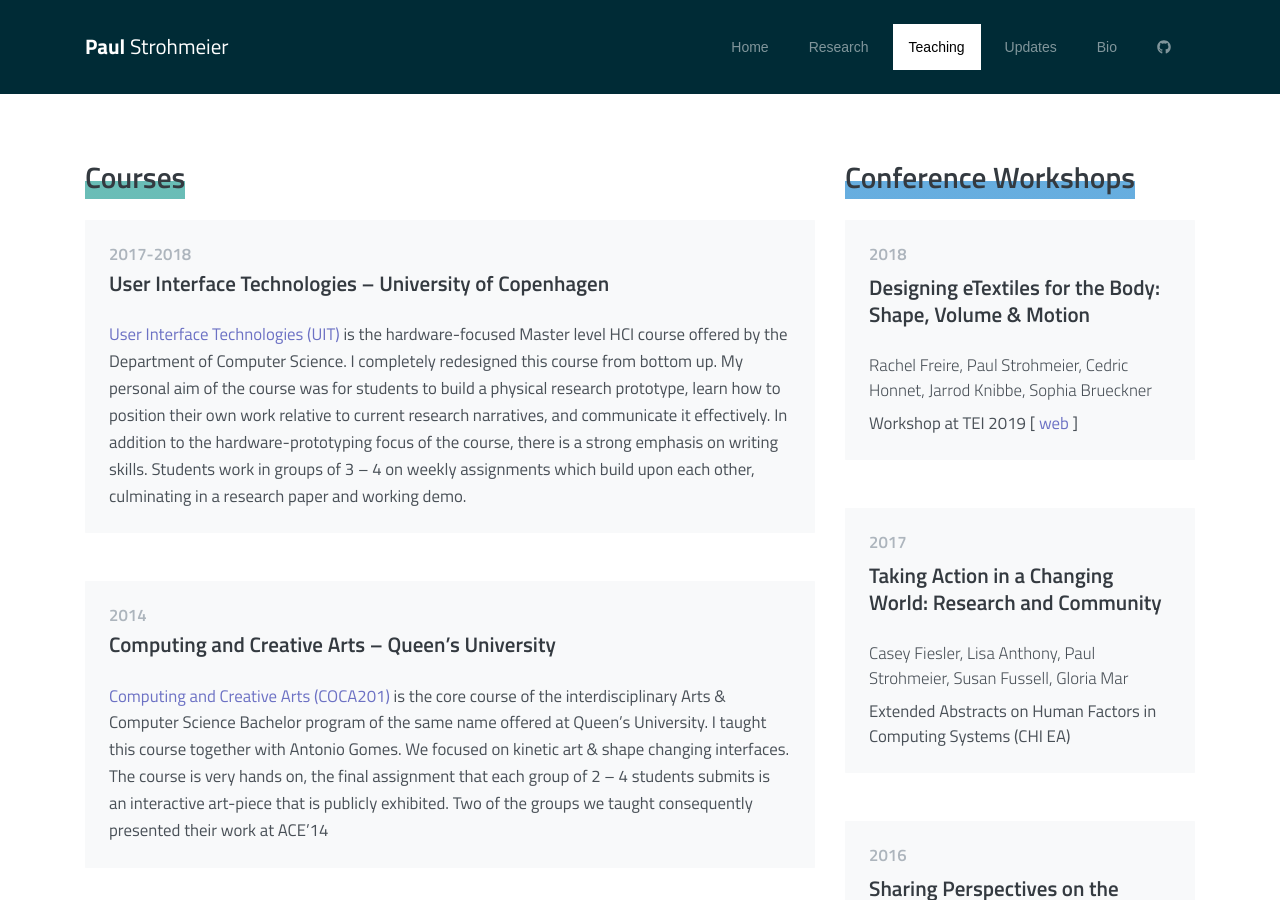
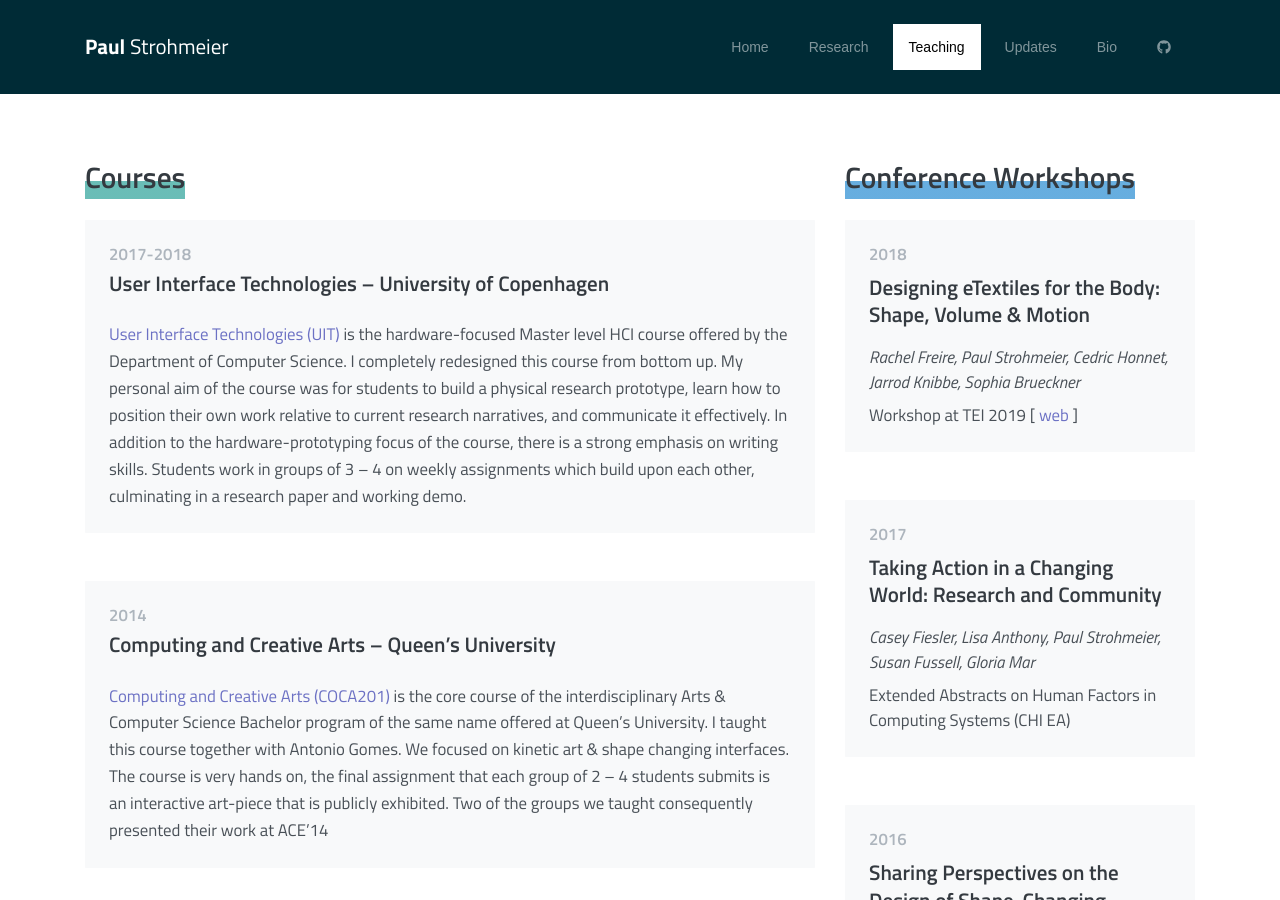
Before and after one commit to fkeel/fkeel.gitub.io, a Jekyll site: the page built from teaching.html, in a window 1280 px wide and 900 px high. Built offline with Jekyll 4.4.1, drawn with Linux system fonts in a browser that asks for light colours; some web fonts are replaced.

Commit message:
Teaching page minor style update

```diff
--- a/teaching.html
+++ b/teaching.html
@@ -40,8 +40,8 @@ nav-bg: bg-base03
       <div class="card card-pricing mb-5 bg-lightest border-0">
           <div class="card-body">
               <h6 class="text-muted mb-2">{{ data.year }}</h6>
-              <h5 class="heading heading-5 mb-4 strong-600 k-subheader">{{ data.title }}</h5>
-              <p class="lh-150 mb-2 font-weight-light">{{ data.authors }}</p>
+              <h5 class="heading heading-5 mb-3 strong-600 k-subheader">{{ data.title }}</h5>
+              <p class="lh-150 mb-2 font-italic">{{ data.authors }}</p>
               <p class="card-text lh-150">{{ data.venue }}</p>
           </div>
         </div>
```
